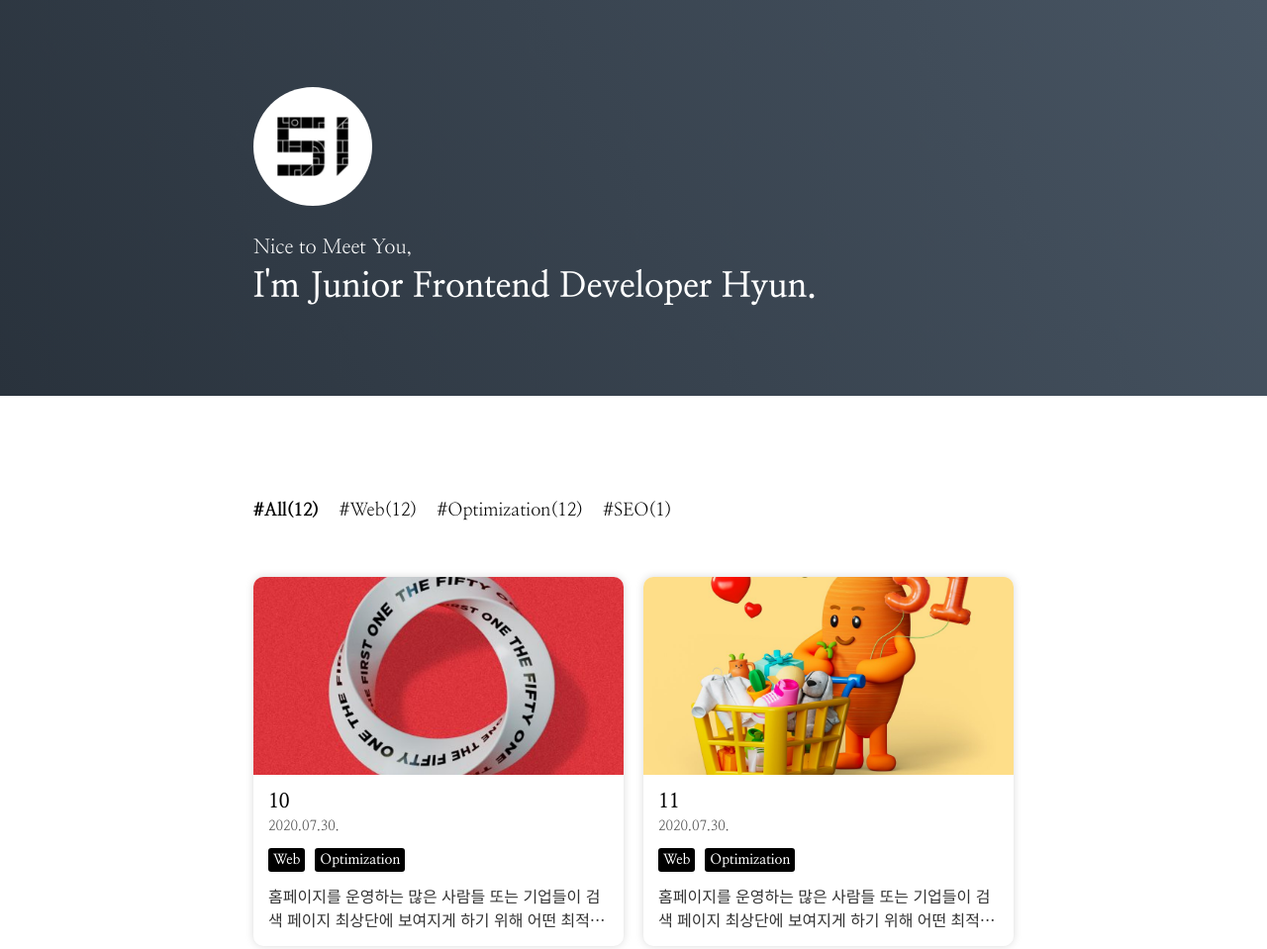
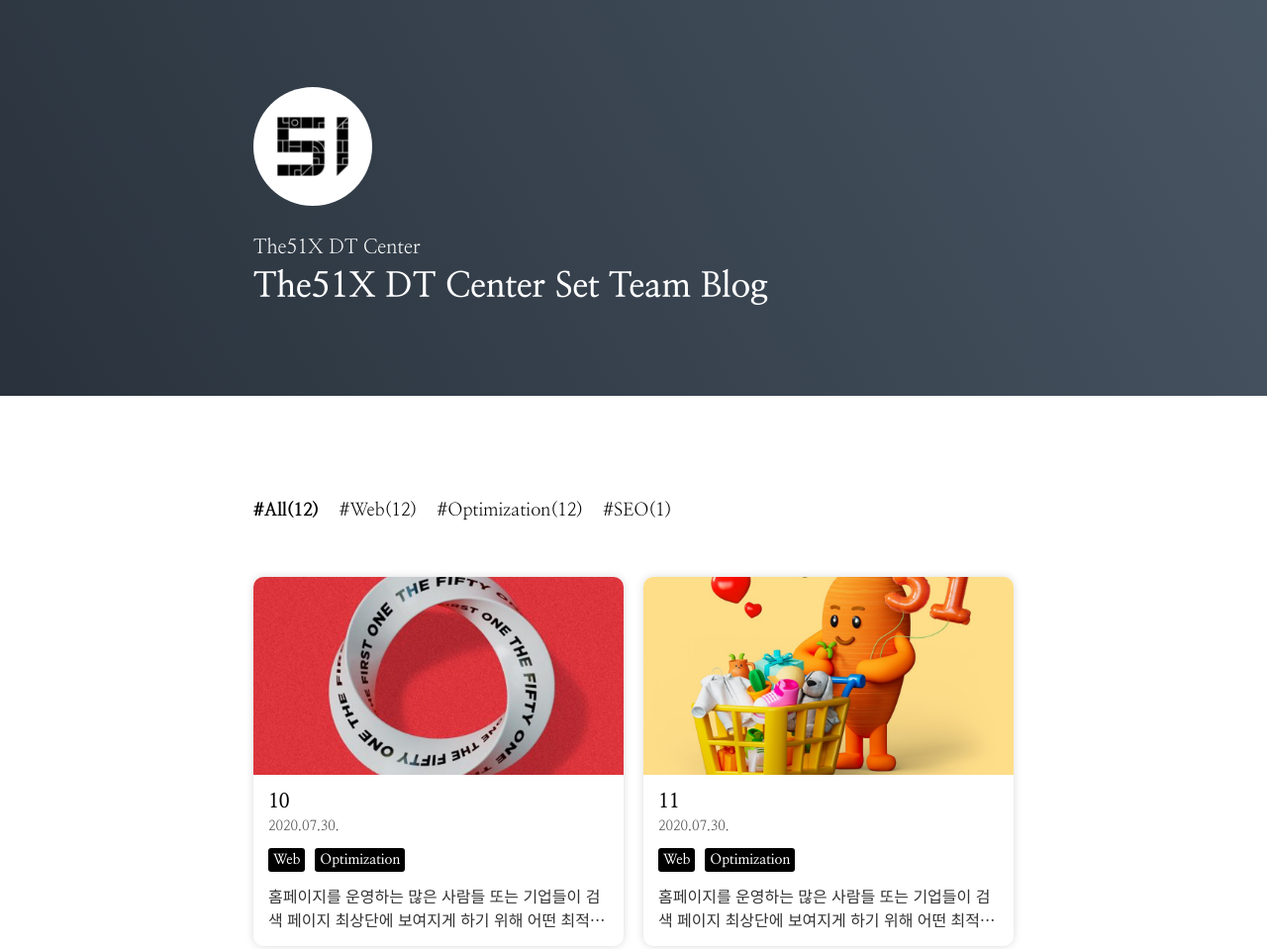
Before and after one commit to The51DTSet/The51DTSet.github.io, a Gatsby site: page / in a window 1280 px wide. Shown: the top 959 px of the page at 99% size. Built offline with nearby package versions, Linux system fonts and the light colour scheme; Gatsby itself is replaced by a stand-in of ours.

Commit message:
소개글 수정

```diff
--- a/src/components/Main/Introduction.tsx
+++ b/src/components/Main/Introduction.tsx
@@ -57,8 +57,8 @@ const Introduction: FunctionComponent<IntroductionProps> = function ({
         <ProfileImage profileImage={profileImage} />
 
         <div>
-          <SubTitle>Nice to Meet You,</SubTitle>
-          <Title>I'm Junior Frontend Developer Hyun.</Title>
+          <SubTitle>The51X DT Center</SubTitle>
+          <Title>The51X DT Center Set Team Blog</Title>
         </div>
       </Wrapper>
     </Background>
```
